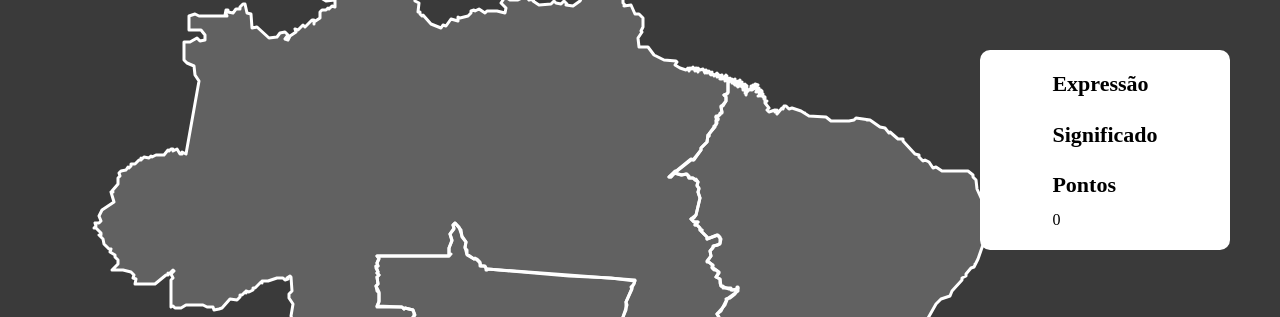
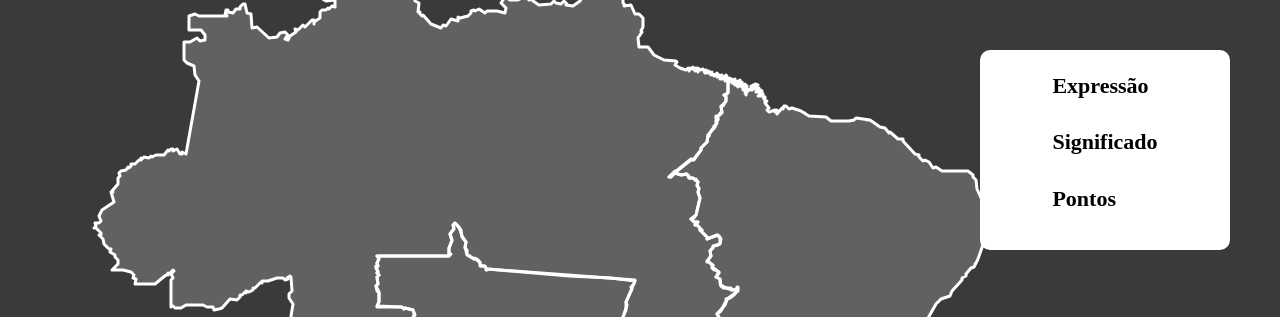
Before and after one commit to Luzaidin/GeoGame, a website built with webpack: page dist/index.html in a window 1280 px wide. Shown: the top 317 px of the page. Built offline with nearby package versions, Linux system fonts and the light colour scheme; files whose address does not match are found by name.

Commit message:
refactor: update points text

```diff
--- a/dist/index.html
+++ b/dist/index.html
@@ -26,7 +26,7 @@
       <label class="informationText"> Significado </label>
       <label id="meaning"></label>
       <label class="informationText"> Pontos </label>
-      <label id="points">0</label>
+      <label id="points"></label>
     </div>
   </body>
 </html>
```
